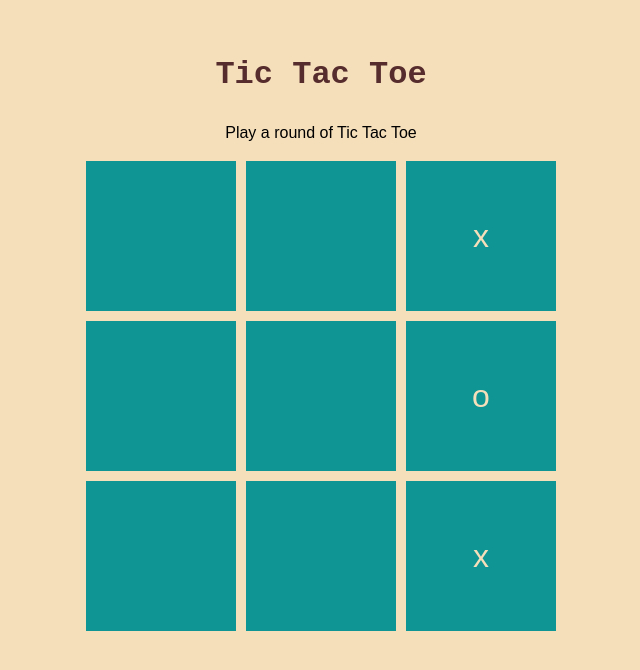
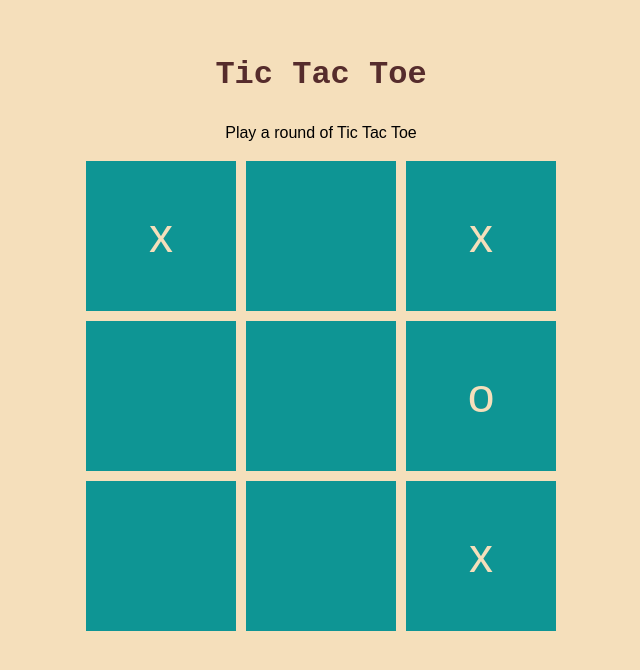
Before and after one commit to basti-n/tic-tac-toe, a React (Create React App) app in the folder tic-tac-toe/: page / in a window 1280 px wide. Shown: the top 670 px of the page, without its empty margins (319-959 px from the left). Built offline with nearby package versions, Linux system fonts and the light colour scheme.

Commit message:
Add axios

```diff
--- a/tic-tac-toe/package.json
+++ b/tic-tac-toe/package.json
@@ -6,6 +6,7 @@
     "@testing-library/jest-dom": "^4.2.4",
     "@testing-library/react": "^9.5.0",
     "@testing-library/user-event": "^7.2.1",
+    "axios": "^0.20.0",
     "react": "^16.13.1",
     "react-dom": "^16.13.1",
     "react-scripts": "3.4.3"
--- a/tic-tac-toe/src/CSS/GameBoard.css
+++ b/tic-tac-toe/src/CSS/GameBoard.css
@@ -13,7 +13,7 @@
   background: #0e9594;
   color: #f5dfbb;
   display: flex;
-  font-size: 2rem;
+  font-size: 3rem;
   height: 150px;
   justify-content: center;
   width: 150px;
--- a/tic-tac-toe/src/GameBoard.js
+++ b/tic-tac-toe/src/GameBoard.js
@@ -1,21 +1,23 @@
 import React, { useState } from 'react'
 
 export default function GameBoard() {
-  const [gameStatus, setGameStatus] = useState({
+  const initialState = {
     game: [
-      { value: null, id: 'top-left' },
-      { value: null, id: 'top-middle' },
-      { value: 'x', id: 'top-rigth' },
-      { value: null, id: 'middle-left' },
-      { value: null, id: 'middle-middle' },
-      { value: 'o', id: 'middle-rigth' },
-      { value: null, id: 'bottom-left' },
-      { value: null, id: 'bottom-middle' },
-      { value: 'x', id: 'bottom-rigth' },
+      { value: 'x', id: 'ttt_1' },
+      { value: null, id: 'ttt_2' },
+      { value: 'x', id: 'ttt_3' },
+      { value: null, id: 'ttt_4' },
+      { value: null, id: 'ttt_5' },
+      { value: 'o', id: 'ttt_6' },
+      { value: null, id: 'ttt_7' },
+      { value: null, id: 'ttt_8' },
+      { value: 'x', id: 'ttt_9' },
     ],
     completed: false,
     winner: null,
-  })
+  }
+  const [gameStatus, setGameStatus] = useState(initialState)
+
   const currentGame = gameStatus.game
 
   return (
```
Also changed, not shown: 1 other file (tests, documents, lock files or other folders).
